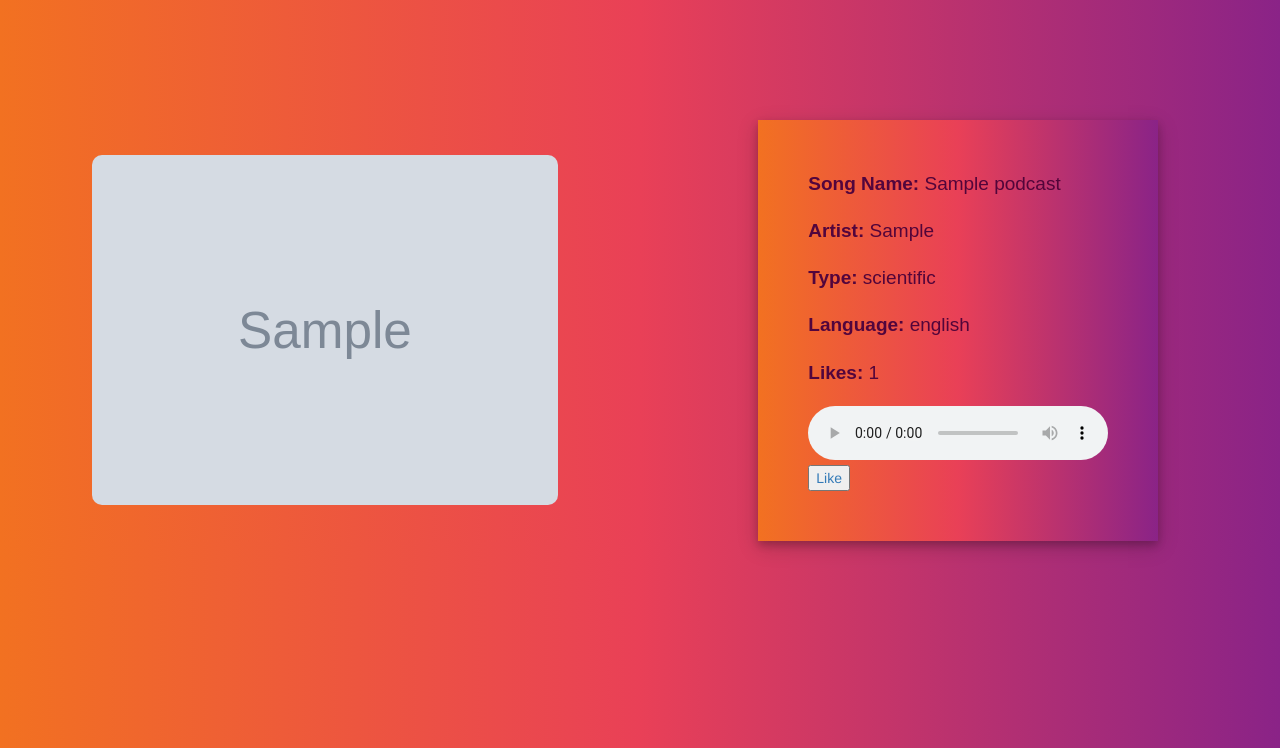
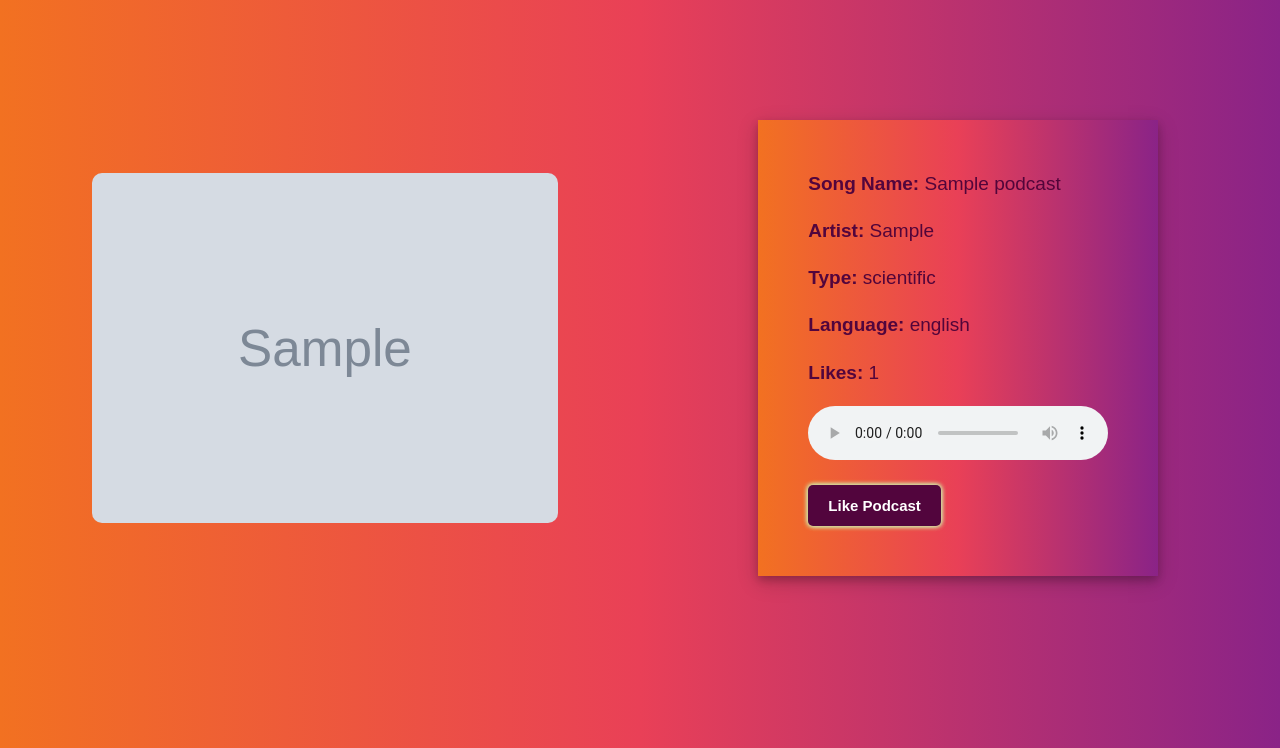
Before and after one commit to neer-patel-11/Sangeet, a Django app: page /song/podcasts/1 in a window 1280 px wide. Shown: the part 52-800 px from the top of the page. Run offline with Django 4.2, Linux system fonts and the light colour scheme; tables that the repository leaves empty hold one stand-in row (values such as "Sample post"); grey boxes marked "Sample" are stand-in pictures; some libraries are stand-ins or nearby versions.

Commit message:
Changes Done

```diff
--- a/templates/podcastPage.html
+++ b/templates/podcastPage.html
@@ -62,6 +62,37 @@ background: linear-gradient(to right, #F27121, #E94057, #8A2387);
     {% comment %} height: 30rem; {% endcomment %}
 }
 
+#submit {
+    margin-top: 2rem;
+    padding: 1rem 2rem;
+    font-size: 1.5rem;
+    font-family: Copperplate, Papyrus, fantasy;
+    {% comment %} background: #242424; {% endcomment %}
+    background: #52053D;
+    border: hotpink;
+    border-radius: 5px;
+    box-shadow: 0 0 0px #fff,
+        0 0 5px #d0e5a4,
+        0 0 5px #d0e5a4,
+        0 0 5px #d0e5a4;
+
+}
+#submit a{
+   color: white;
+    font-weight: bold;
+}
+
+#submit:hover {
+    background: red;
+    color: #fff;
+    transform: scale(1.1);
+    {% comment %} border: none; {% endcomment %}
+    border-radius: 5px;
+    box-shadow: 0 0 0px #d0e5a4,
+        0 0 10px #d0e5a4,
+        0 0 10px #d0e5a4,
+        0 0 10px #d0e5a4;
+}
 
 
 
@@ -106,7 +137,9 @@ background: linear-gradient(to right, #F27121, #E94057, #8A2387);
             <audio controls=""  name="media"><source src="{{podcast.audioFile.url}}"type="audio/mpeg"></audio>
 
             <form method="POST">
-                <button type="submit"><a href="../podcastPage/{{podcast.id}}">Like</a></button>
+                <a>
+                <button type="submit" id="submit" name="submit"><a href="../podcastPage/{{podcast.id}}">Like Podcast</a></button>
+                </a>
             </form>
 
         </div>
--- a/templates/songPage.html
+++ b/templates/songPage.html
@@ -138,7 +138,6 @@ background: linear-gradient(to right, #F27121, #E94057, #8A2387);
             <form method="POST">
                 <a>
                     <button id="submit" type="submit" name="button" fdprocessedid="ogiel4"><a href="../songPage/{{song.id}}">Like Song</a></button>
-                {% comment %} <button id="submit" type="submit" name="button">LOGIN</button> {% endcomment %}
                 </a>
             </form>
         </div>
```
